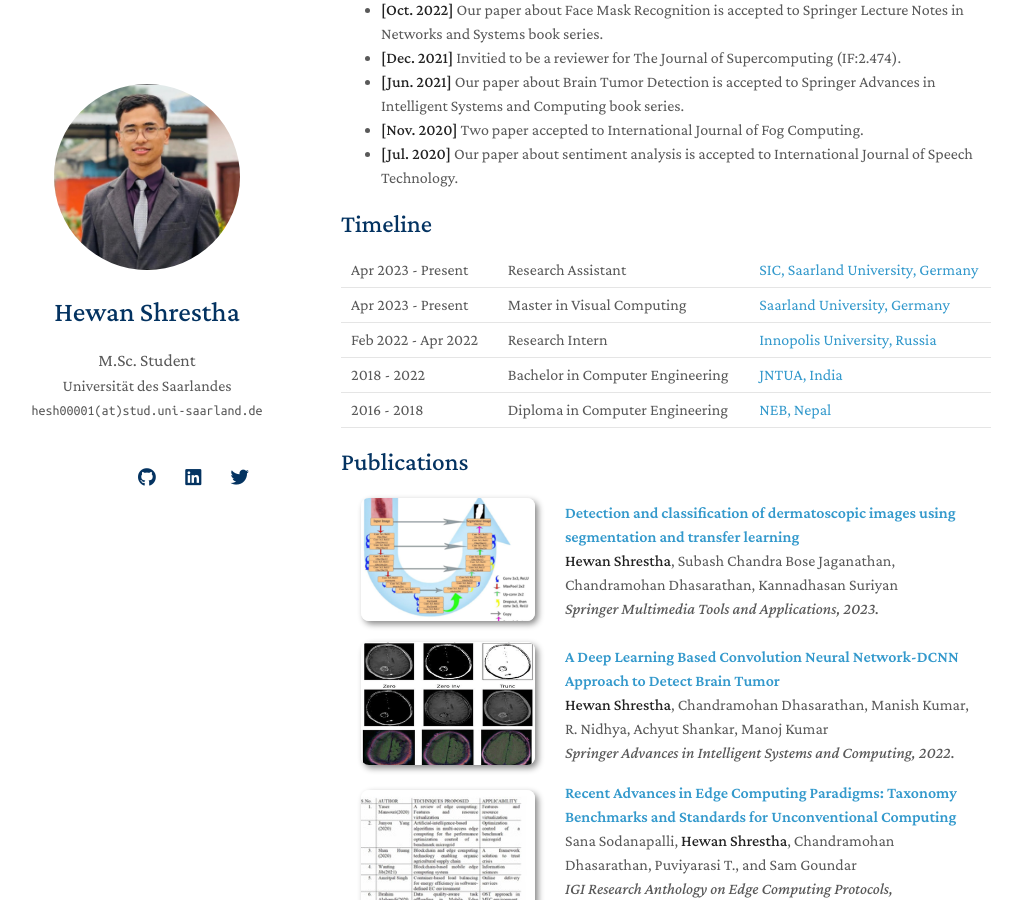
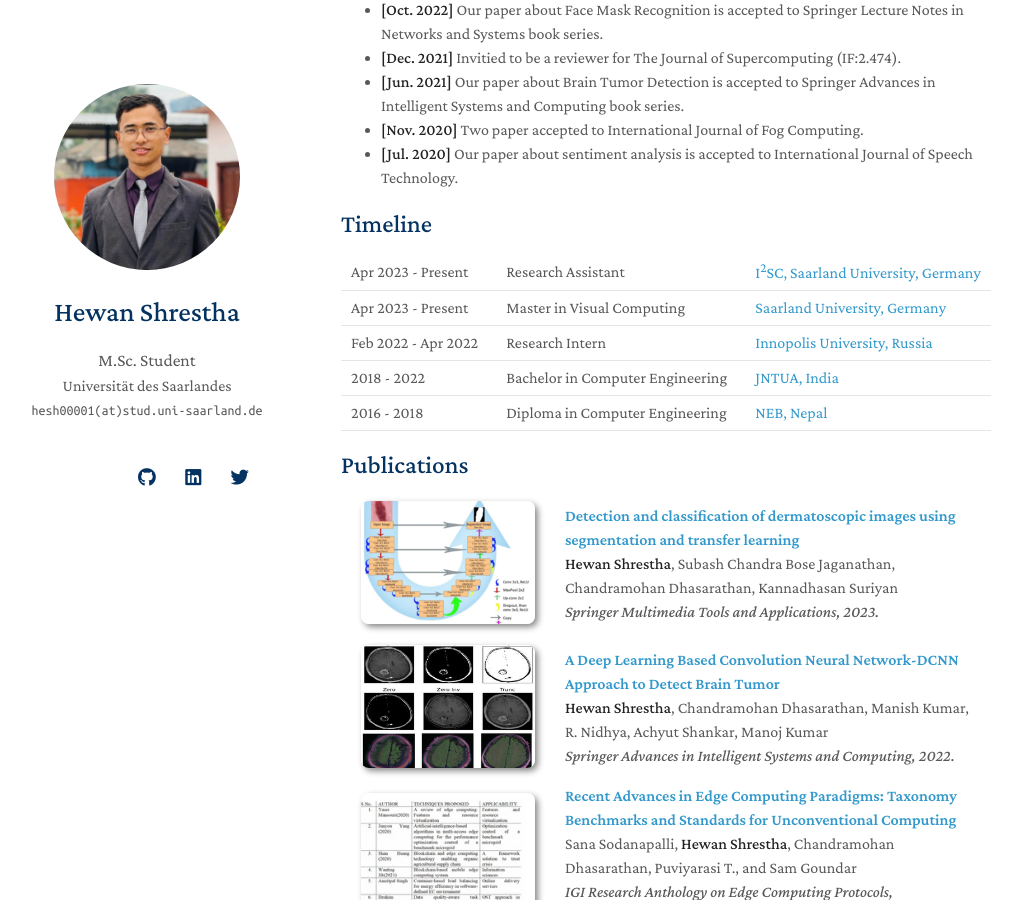
Before and after one commit to hewanshrestha/hewanshrestha.github.io, a Jekyll site: the page built from index.md, in a window 1280 px wide and 900 px high, scrolled down 547 px. Shown: the whole window, without its empty margins (129-1151 px from the left). Built offline with Jekyll 4.4.1, drawn with Linux system fonts in a browser that asks for light colours; nearby versions of some CDN libraries; a style sheet for code colours, icons or effects is not loaded.

Commit message:
Update timeline.md

```diff
--- a/_includes/timeline.md
+++ b/_includes/timeline.md
@@ -8,7 +8,7 @@
     <tr>
       <td>Apr 2023 - Present</td>
       <td>&ensp;Research Assistant</td>
-      <td>&ensp;<a href="https://saarland-informatics-campus.de/en/forschung-research/research-groups/">SIC, Saarland University, Germany</a></td>
+      <td>&ensp;<a href="https://sites.google.com/view/wwwi2scnet/startseite/">I<sup>2</sup>SC, Saarland University, Germany</a></td>
     </tr>
     <tr>
       <td>Apr 2023 - Present</td>
```
